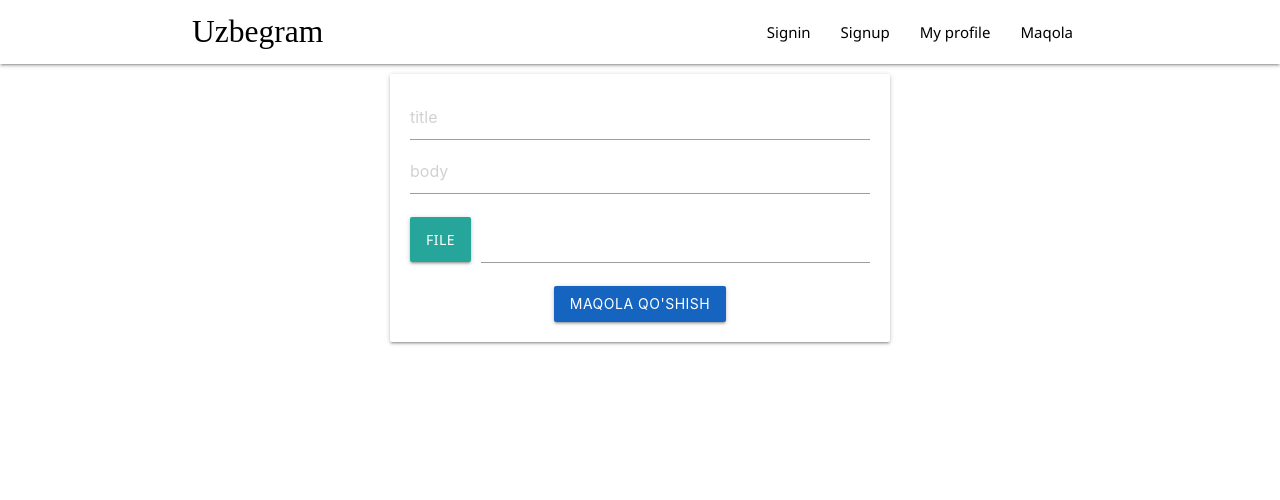
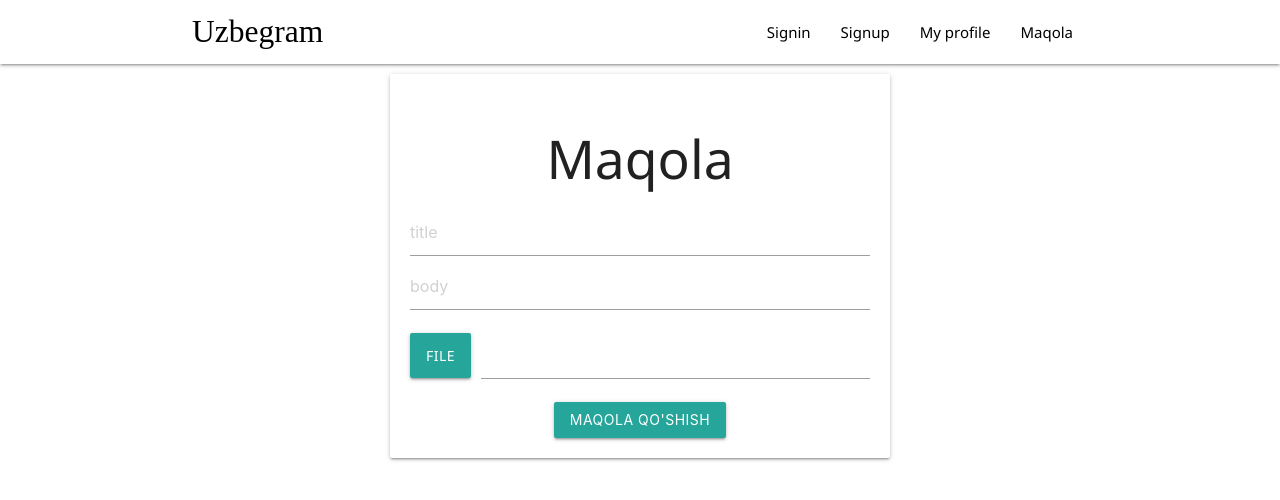
Before and after one commit to rshehroz1/ecommerse-frontend, a React (Create React App) app: page /createpost in a window 1280 px wide. Shown: the top 500 px of the page. Built offline with nearby package versions, Linux system fonts and the light colour scheme; a web font is replaced by a local one.

Commit message:
maqola qoshish

```diff
--- a/src/components/screens/CreatePost.jsx
+++ b/src/components/screens/CreatePost.jsx
@@ -1,6 +1,7 @@
 export default function CreatePost() {
   return (
     <div className="card input-field post_card">
+        <h2>Maqola</h2>
         <input type="text" placeholder="title"/>
         <input type="text" placeholder="body"/>
         <div class="file-field input-field">
@@ -12,7 +13,7 @@ export default function CreatePost() {
         <input class="file-path validate" type="text" />
       </div>
     </div>
-    <button className="waves-effect waves-light btn #0d47a1 blue darken-3">Maqola qo'shish</button>
+    <button className="waves-effect waves-light btn">Maqola qo'shish</button>
     </div>
   )
 }
```
